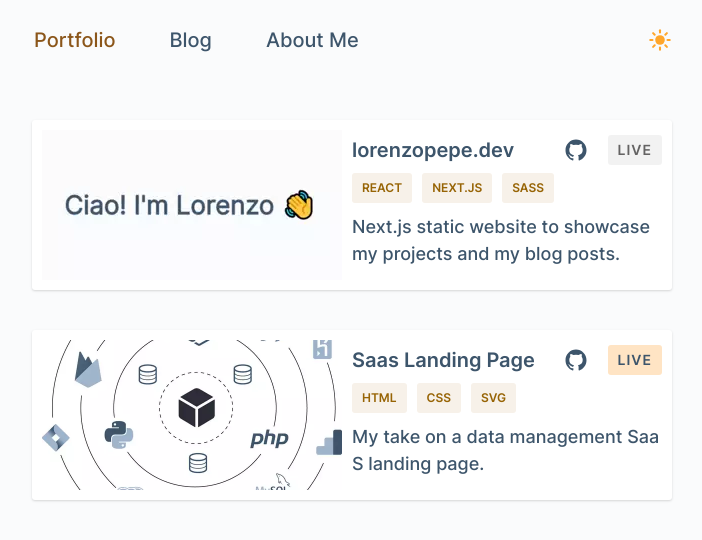
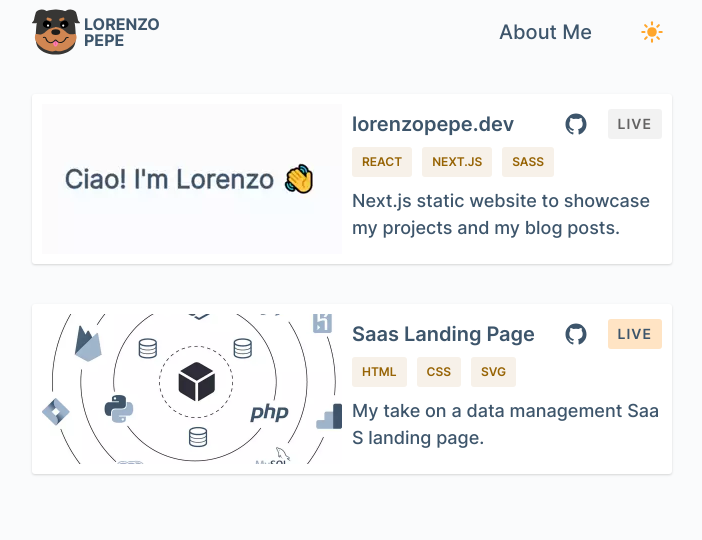
Before and after one commit to eg377/lorenzopepe, a Next.js app: page / in a window 1280 px wide. Shown: the top 540 px of the page, without its empty margins (288-990 px from the left). Built offline with nearby package versions, Linux system fonts and the light colour scheme.

Commit message:
rewrote navbar component/styles

```diff
--- a/Components/Navbar.jsx
+++ b/Components/Navbar.jsx
@@ -3,41 +3,34 @@ import Link from "next/link";
 import { useRouter } from "next/router";
 import { DarkModeToggle } from "./DarkModeToggle";
 import { HamburgerClosed, HamburgerOpen } from "../assets/Hamburger";
-import { Portfolio } from "../assets/Portfolio";
-import { Blog } from "../assets/Blog";
 import { About } from "../assets/About";
+import { Rocky } from "../assets/Rocky";
 
 export const Navbar = ({ section }) => {
 	const [menuOpen, setMenuOpen] = useState(false);
 	const router = useRouter();
-
 	useEffect(() => {
 		setMenuOpen(false);
 	}, [router.pathname]);
 
 	return (
-		<div className={`nav-wrapper ${menuOpen ? "open" : "closed"}`}>
+		<header className={`nav-wrapper ${menuOpen ? "open" : "closed"}`}>
 			<nav className="navbar" role="navigation">
 				<ul>
-					<li>
-						<Link href="/">
-							<a className={isCurrent(section, "portfolio")}>
-								<Portfolio />
-								<span>Portfolio</span>
+					<li className="logo">
+						<Link href="/blog">
+							<a className={isCurrent(section, "blog")}>
+								<Rocky />
+								<span>
+									LORENZO
+									<br />
+									PEPE
+								</span>
 							</a>
 						</Link>
 					</li>
 
-					<li>
-						<Link href="/blog">
-							<a className={isCurrent(section, "blog")}>
-								<Blog />
-								<span>Blog</span>
-							</a>
-						</Link>
-					</li>
-
-					<li>
+					<li className="nav-about">
 						<Link href="/about">
 							<a className={isCurrent(section, "about")}>
 								<About />
@@ -51,7 +44,19 @@ export const Navbar = ({ section }) => {
 			<button className="menu-btn" onClick={() => setMenuOpen(!menuOpen)}>
 				{menuOpen ? <HamburgerOpen /> : <HamburgerClosed />}
 			</button>
-		</div>
+
+			{menuOpen ? (
+				<div className="menu-bg-svg-wrapper">
+					<svg className="menu-bg-svg" viewBox="0 0 698.97 611.5">
+						<path
+							transform="scale(1.3) translate(-100, -60)"
+							strokeMiterlimit="10"
+							d="M30.7 301.86c-29.19 21.81-50 90.7 0 309.14h647.83c30.2-456.79 22.72-606.36 0-610.42C648.28-4.81 602.24 249.79 522.66 249c-54.85-.53-72.92-121.87-130.54-121.41-65.44.53-72.24 157.26-170.48 194.48-82.8 31.4-144.95-54.57-190.94-20.21z"
+						/>
+					</svg>
+				</div>
+			) : null}
+		</header>
 	);
 };
 
--- a/styles/media.scss
+++ b/styles/media.scss
@@ -19,82 +19,98 @@
 @media screen and (max-width: 500px) {
 	.nav-wrapper {
 		transition: none;
-		display: flex;
-		justify-content: space-between;
-		padding: 0 1rem;
-
-		.darkmode-toggle {
-			margin-left: unset;
-		}
-
-		.menu-btn {
-			display: unset;
-			height: 40px;
-			width: 40px;
-			display: flex;
-			justify-content: center;
-			align-items: center;
-		}
+		padding: 0;
+		grid-template-rows: 64px repeat(2, min-content) 1fr;
+		grid-column-gap: unset;
+		column-gap: unset;
 
 		&.open {
 			z-index: 5;
 			position: fixed;
 			width: 100vw;
 			height: 100%;
-			margin: 0;
 			background: var(--bg);
 			overflow: hidden;
-			flex-direction: column-reverse;
-			justify-content: flex-end;
-			padding-top: 2rem;
 
-			nav {
-				width: 100%;
-				display: flex;
-				justify-content: center;
-				align-items: flex-start;
-				padding-top: 5rem;
-				z-index: 5;
+			.menu-btn {
+				grid-row: 1 / 2;
+				grid-column: 2 / 3;
+			}
+
+			.navbar {
+				padding: 0.6rem 0;
+				grid-row: 2 / 3;
+				grid-column: 1 / 3;
 
 				ul {
+					display: flex;
 					flex-direction: column;
-					z-index: 5;
 
 					li {
-						margin-bottom: 1rem;
-						z-index: 5;
-						a {
-							display: flex;
-							align-items: center;
+						margin: 0.6rem 0;
 
-							span {
-								margin-left: 2rem;
-							}
+						span {
+							margin-left: 1rem;
 						}
 					}
+				}
 
-					svg {
-						display: unset;
-					}
+				svg {
+					display: unset;
 				}
 			}
 
 			.darkmode-toggle {
-				display: none;
+				grid-row: 3 /4;
+				grid-column: 1 / 3;
+				margin-top: 1rem;
 			}
 
-			.menu-btn {
-				align-self: flex-end;
+			.menu-bg-svg-wrapper {
+				grid-row: 4 /5;
+				grid-column: 1 / 3;
+				margin-top: 1rem;
+				width: 100%;
+				height: 100%;
+				display: flex;
+
+				svg {
+					width: 100%;
+					height: 100%;
+					fill: var(--accent-bg);
+					display: unset;
+				}
 			}
 		}
 
 		&.closed {
-			nav {
+			.darkmode-toggle {
+				display: none;
+			}
+
+			.nav-about {
 				display: none;
 			}
 		}
+
+		.menu-btn {
+			display: flex;
+			justify-content: center;
+			align-items: center;
+			align-self: center;
+			justify-self: center;
+		}
+
+		.logo {
+			margin-left: 0.4rem;
+		}
+
+		.navbar-grid {
+			padding: 0 1rem;
+		}
 	}
 
+	// REBUILD NAV WITH CSS GRID
 	.blog-post-list-preview {
 		.head {
 			flex-direction: column-reverse;
--- a/styles/navbar.scss
+++ b/styles/navbar.scss
@@ -1,77 +1,74 @@
 .nav-wrapper {
-	margin-top: 2rem;
-	margin-bottom: 3rem;
-	display: flex;
-	position: relative;
+	display: grid;
+	grid-template-rows: 1fr;
+	grid-template-columns: 1fr 60px;
+	column-gap: 2rem;
+	grid-column-gap: 2rem;
 
-	ul {
-		list-style-type: none;
+	.darkmode-toggle {
+		justify-self: center;
+		align-self: center;
+
 		display: flex;
 	}
 
-	.darkmode-toggle {
-		margin-left: auto;
+	.menu-btn {
+		display: none;
+	}
+
+	a,
+	button {
 		padding: 0.8rem 1rem;
-		display: flex;
 		border: none;
 		border-radius: 3px;
 		background: transparent;
-
 		&:hover {
 			background: var(--opacity-bg);
 		}
 	}
 
-	.menu-btn {
+	.menu-bg-svg {
 		display: none;
-		background: transparent;
-		border: none;
-		padding: 0 0.4rem;
-
-		svg {
-			fill: var(--text-color);
-			width: 3rem;
-			height: 3rem;
-			margin-top: 0.2rem;
-			line {
-				fill: none;
-				stroke: black;
-				stroke-linecap: round;
-				stroke-miterlimit: 10;
-				stroke-width: 32px;
-			}
-		}
 	}
 }
 
-nav {
-	display: flex;
-	justify-content: flex-start;
-	align-items: center;
+.navbar {
+	width: 100%;
 
-	a {
-		color: var(--text-color);
-		font-size: 2rem;
-		font-weight: 500;
-		margin-right: 3rem;
-		padding: 0.8rem 1.2rem;
-		border-radius: 3px;
+	ul {
+		list-style-type: none;
+		display: grid;
+		grid-template-rows: 1fr;
+		grid-template-columns: 1fr 1fr;
+		align-items: center;
+		justify-items: flex-end;
+	}
 
-		&:hover {
-			background-color: var(--opacity-bg);
-		}
-
-		&.current {
-			color: var(--highlight-color);
-			background-color: transparent;
-
-			svg {
-				fill: var(--highlight-color);
-			}
-		}
-
+	li {
 		svg {
 			display: none;
 		}
 	}
+
+	a {
+		display: flex;
+		align-items: center;
+	}
+
+	.logo {
+		justify-self: flex-start;
+		svg {
+			width: 48px;
+			height: 48px;
+			display: block;
+		}
+
+		span {
+			display: inline-block;
+			font-size: 1.6rem;
+			font-weight: 700;
+			margin-left: 0.4rem;
+			line-height: 1.6rem;
+		}
+	}
 }
```
